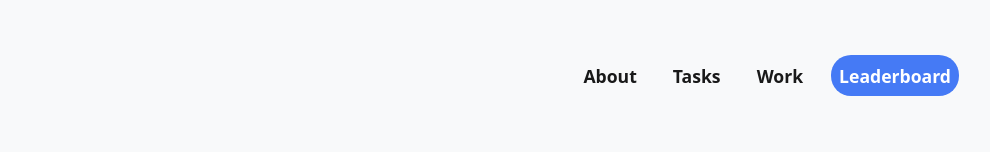
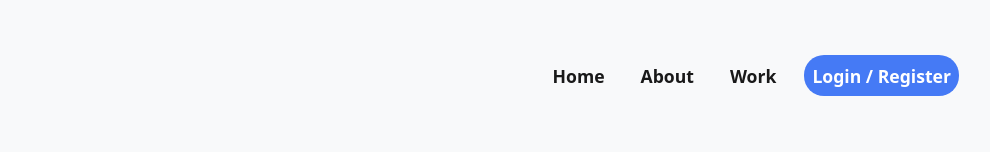
Before and after one commit to jaisonjohn78/SXCA_Coders, a plain HTML site: page index.html in a window 1280 px wide. Shown: the top 160 px of the page, without its empty margins (289-1279 px from the left). Drawn offline with nearby package versions, Linux system fonts and the light colour scheme.

Commit message:
Finale Commit

```diff
--- a/index.html
+++ b/index.html
@@ -50,16 +50,16 @@
                         <ul class="navbar-nav" style="margin-left: auto;">
 
                             <li class="nav-item" style="margin-right: 20px;">
-                                <a class="nav-link active" aria-current="page" href="about.html">About</a>
+                                <a class="nav-link active" aria-current="page" href="index.html">Home</a>
                             </li>
                             <li class="nav-item" style="margin-right: 20px;">
-                                <a class="nav-link active" aria-current="page" href="portfolio.html">Tasks</a>
+                                <a class="nav-link active" aria-current="page" href="about.html">About</a>
                             </li>
                             <li class="nav-item" style="margin-right: 20px;">
                                 <a class="nav-link active" aria-current="page" href="contact.html">Work</a>
                             </li>
                             <li class="nav-item" style="margin-right: 20px;">
-                                <a class="nav-link active" id="tete" aria-current="page" href="http://sxcacoders.ml/">Leaderboard</a>
+                                <a class="nav-link active" id="tete" aria-current="page" href="http://sxcacoderz.atwebpages.com/">Login / Register</a>
                             </li>
 
 
```
Also changed, not shown: SXCA_Coders_dfd.drawio.html (deleted, +0 -12 lines), about.html (+3 -4 lines), portfolio.html (+3 -4 lines).
